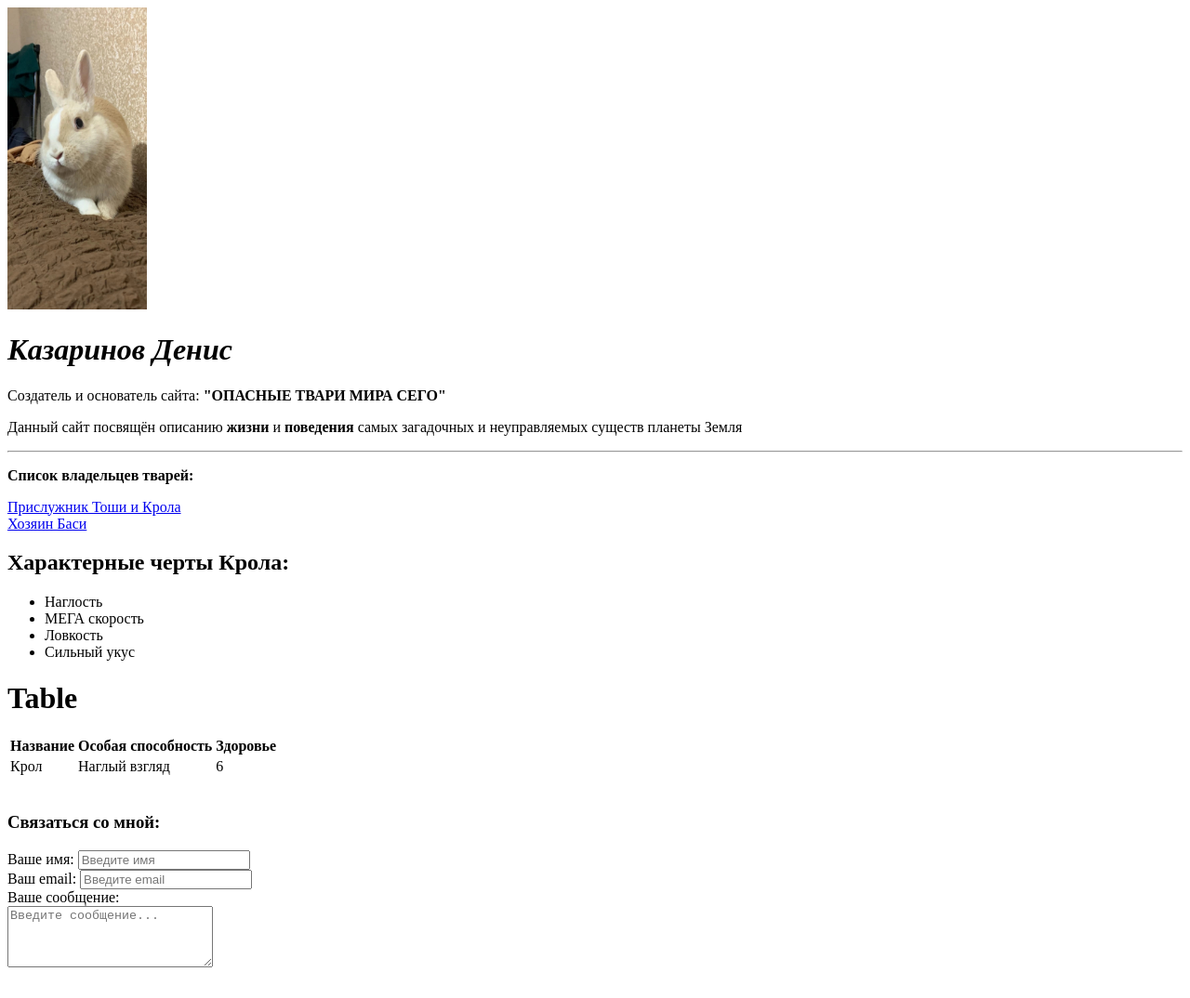
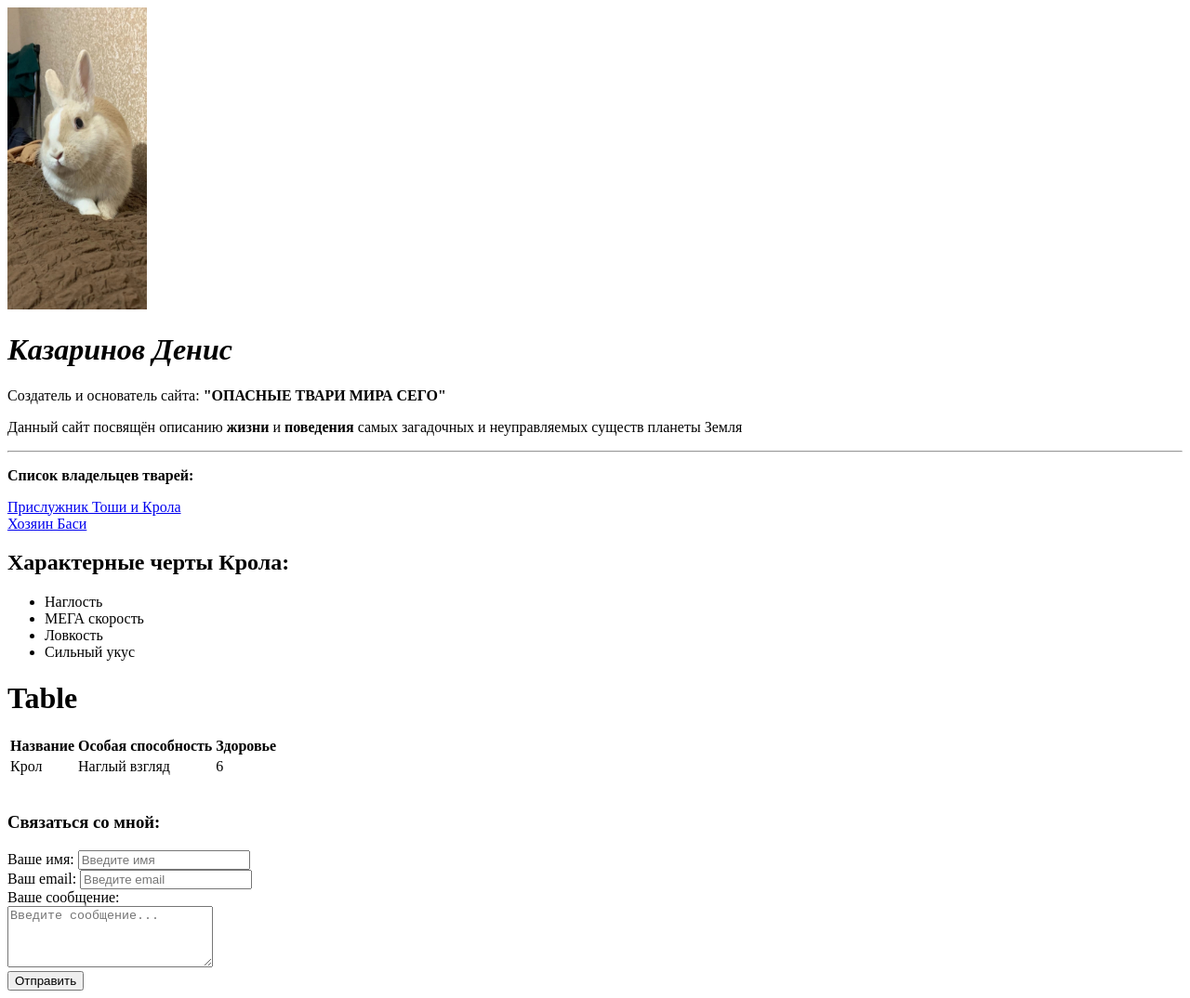
Before and after one commit to Shintaro-di/krol, a plain HTML site: page 1index.html in a window 1280 px wide. Shown: the whole page at 93% size. Before the commit the page ends 1053 px from the top, so only its background shows below. Drawn offline with Linux system fonts and the light colour scheme.

Commit message:
Update 1index.html

```diff
--- a/1index.html
+++ b/1index.html
@@ -63,6 +63,7 @@
                 <br>
                 <textarea id="mas" cols="25" rows="4" placeholder="Введите сообщение..."></textarea>
             </div>
+             <button type="submit">Отправить</button>
         </form>
     </div>
 </body>
```
